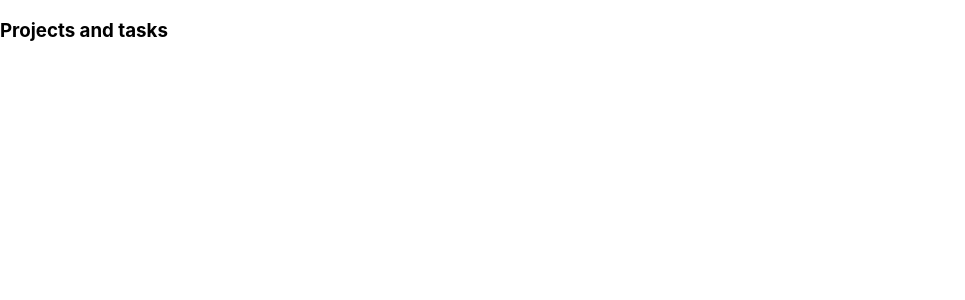
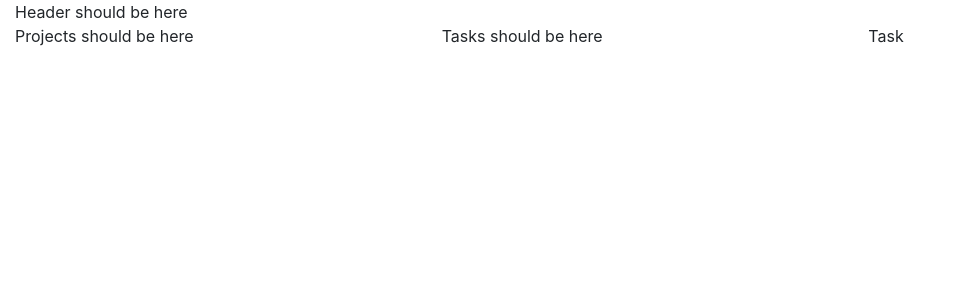
Before and after one commit to FunkyLoiso/typescript-playground, a React (Create React App) app: page / in a window 1280 px wide. Shown: the top 300 px of the page, without its empty margins (0-965 px from the left). Built offline with nearby package versions, Linux system fonts and the light colour scheme.

Commit message:
Create basic layout with 3 columns

```diff
--- a/src/App.tsx
+++ b/src/App.tsx
@@ -3,6 +3,12 @@ import './App.css';
 
 import { Project } from "./data-models/Project"
 import { Task } from "./data-models/Task"
+import Container from "react-bootstrap/Container";
+import Col from "react-bootstrap/Col";
+import Row from "react-bootstrap/Row";
+import {ProjectsList} from "./ProjectsList";
+import {TasksList} from "./TasksList";
+import {TaskView} from "./TaskView";
 
 interface AppState {
     projects: Project[];
@@ -24,7 +30,18 @@ export class App extends React.Component<{}, AppState> {
 
     render() {
         return (
-            <h3>Projects and tasks</h3>
+            <Container fluid>
+                <Row>
+                    <Col>
+                        Header should be here
+                    </Col>
+                </Row>
+                <Row>
+                    <Col><ProjectsList /></Col>
+                    <Col><TasksList /></Col>
+                    <Col><TaskView /></Col>
+                </Row>
+            </Container>
         )
     }
 }
--- /dev/null
+++ b/src/ProjectsList.tsx
@@ -0,0 +1,12 @@
+import React from 'react';
+
+export class ProjectsList extends React.Component<{}, any> {
+    constructor(props: any) {
+        super(props)
+        this.state = {}
+    }
+
+    render() {
+        return  (<span>Projects should be here</span>)
+    }
+}
--- /dev/null
+++ b/src/TaskView.tsx
@@ -0,0 +1,12 @@
+import React from 'react';
+
+export class TaskView extends React.Component<{}, any> {
+    constructor(props: any) {
+        super(props)
+        this.state = {}
+    }
+
+    render() {
+        return <span>Task</span>
+    }
+}
--- /dev/null
+++ b/src/TasksList.tsx
@@ -0,0 +1,12 @@
+import React from 'react';
+
+export class TasksList extends React.Component<{}, any> {
+    constructor(props: any) {
+        super(props)
+        this.state = {}
+    }
+
+    render() {
+        return <span>Tasks should be here</span>
+    }
+}
--- a/src/index.tsx
+++ b/src/index.tsx
@@ -3,4 +3,7 @@ import ReactDOM from 'react-dom';
 import './index.css';
 import { App } from './App';
 
+// Importing the Bootstrap CSS
+import 'bootstrap/dist/css/bootstrap.min.css';
+
 ReactDOM.render(<App />, document.getElementById("root"))
```
Also changed, not shown: src/data-models/Project.ts (+6 -1 lines), src/testData.ts (added, +7 -0 lines), 1 other file (tests, documents, lock files or other folders).
